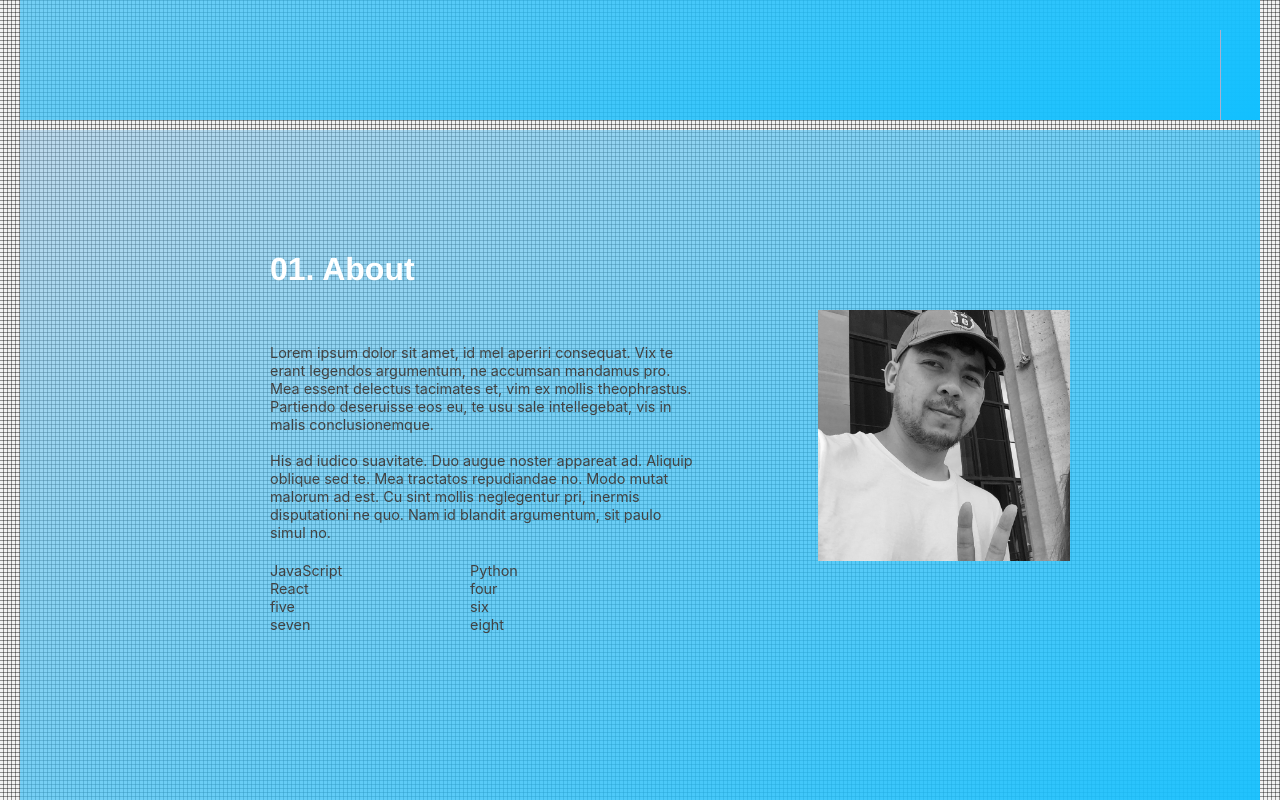
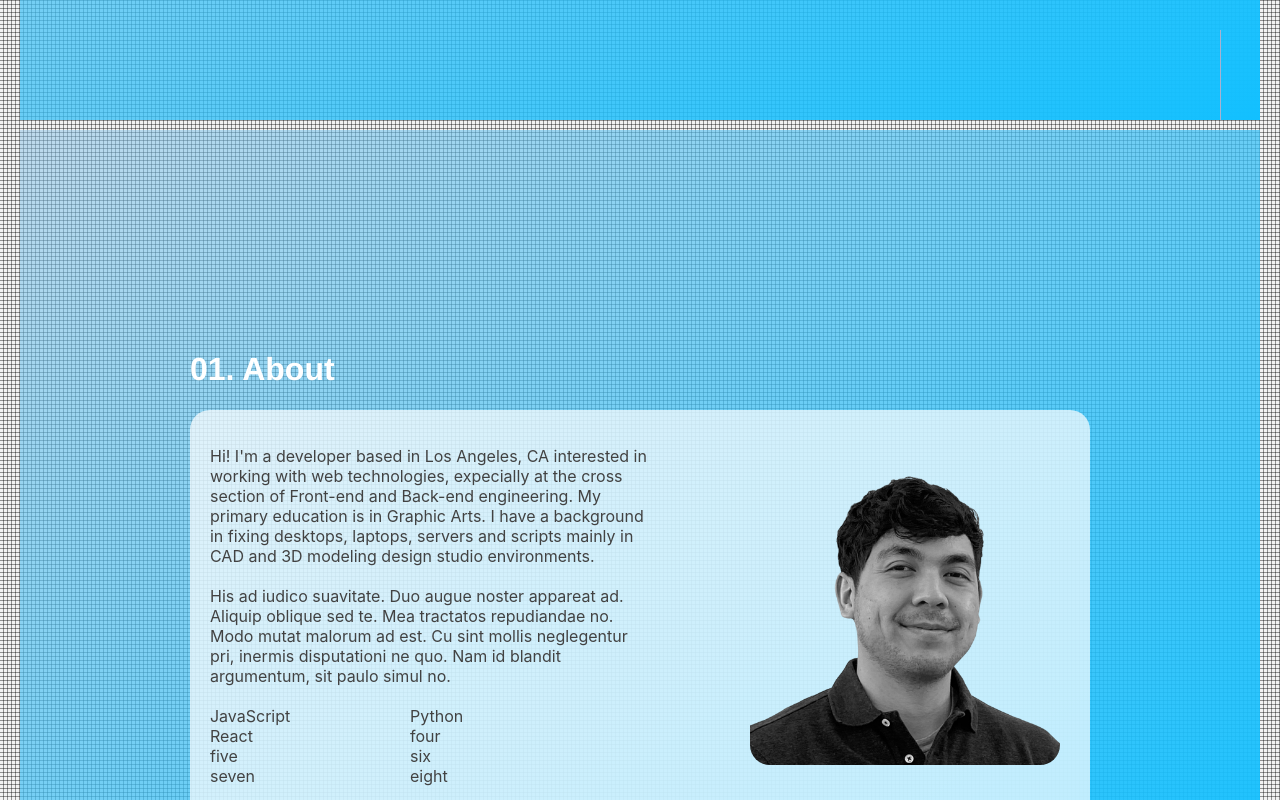
Before and after one commit to FlintSable/Portfolio-NextJS, a Next.js app: page / in a window 1280 px wide. Shown: the part 680-1480 px from the top of the page. Built offline with nearby package versions, Linux system fonts and the light colour scheme.

Commit message:
finished about section layout

```diff
--- a/components/About.js
+++ b/components/About.js
@@ -1,22 +1,28 @@
 import React, { useEffect, useState } from "react";
 import Head from "next/head";
 import styles from "../styles/Home.module.css";
-import Image from 'next/image';
-
+import Image from "next/image";
 
 const About = () => {
-
-
-return(
-    <div className={styles["main-about"]}>
+  return (
+    <div id="section-about" className={styles["main-about"]}>
       <div className={styles["interior-about"]}>
         <h1 className={styles["section-h1"]}>01. About</h1>
         <div className={styles["layout-about"]}>
           <div className={styles["textbox-about"]}>
             <p className="text-p-about">
-                    Lorem ipsum dolor sit amet, id mel aperiri consequat. Vix te erant legendos argumentum, ne accumsan mandamus pro. Mea essent delectus tacimates et, vim ex mollis theophrastus. Partiendo deseruisse eos eu, te usu sale intellegebat, vis in malis conclusionemque.
-                    <br/><br/>
-                    His ad iudico suavitate. Duo augue noster appareat ad. Aliquip oblique sed te. Mea tractatos repudiandae no. Modo mutat malorum ad est. Cu sint mollis neglegentur pri, inermis disputationi ne quo. Nam id blandit argumentum, sit paulo simul no.
+              Hi! I'm a developer based in Los Angeles, CA interested in working
+              with web technologies, expecially at the cross section of
+              Front-end and Back-end engineering. My primary education is in
+              Graphic Arts. I have a background in fixing desktops, laptops,
+              servers and scripts mainly in CAD and 3D modeling design studio
+              environments.
+              <br />
+              <br />
+              His ad iudico suavitate. Duo augue noster appareat ad. Aliquip
+              oblique sed te. Mea tractatos repudiandae no. Modo mutat malorum
+              ad est. Cu sint mollis neglegentur pri, inermis disputationi ne
+              quo. Nam id blandit argumentum, sit paulo simul no.
             </p>
             <ul className={styles["ul-about"]}>
               <li>JavaScript</li>
@@ -30,14 +36,16 @@ return(
             </ul>
           </div>
           <div className={styles["img-about"]}>
-                    <img src="/nic.jpg" width='100%'></img>
+            <img
+              className={styles["custom-img"]}
+              src="/nic.png"
+              width="100%"
+            ></img>
           </div>
         </div>
       </div>
     </div>
-
-
   );
-}
+};
 
 export default About;
--- a/components/Header.js
+++ b/components/Header.js
@@ -1,36 +1,33 @@
-import React, { useEffect, useState } from "react"
-import Link from "next/link"
-import Image from "next/image"
-import { useRouter } from 'next/router'
-import styles from '../styles/Home.module.css'
+import React, { useEffect, useState } from "react";
+import Link from "next/link";
+import Image from "next/image";
+import { useRouter } from "next/router";
+import styles from "../styles/Home.module.css";
 
-
-
-
-
-export default function Header(){
+export default function Header() {
   const [mounted, setMounted] = useState(false);
 
   useEffect(() => {
     setMounted(true);
   }, []);
-    return(
+  return (
     <>
-            <header id='nav' className={styles.header}>
-                <div className={styles.logo}>
-                </div>
+      <header id="nav" className={styles.header}>
+        <div className={styles.logo}></div>
         <nav className={styles["main-nav"]}>
           <ul className={styles.ul}>
-                        <li className={styles.li}>01.About</li>
-                        <li className={styles.li}>02.Experince</li>
-                        <li className={styles.li}>03.Projects</li>
-                        <li className={styles.li}>04.Resume</li>
-
-
+            <li className={styles.li}>
+              <Link href="#section-about">About</Link>
+            </li>
+            <li className={styles.li}>
+              <Link href="#section-experince">Experience</Link>
+              {/* <a href="#section-experince">Experince</a> */}
+            </li>
+            <li className={styles.li}>Projects</li>
+            <li className={styles.li}>Resume</li>
           </ul>
         </nav>
       </header>
     </>
-
   );
 }
--- a/styles/Home.module.css
+++ b/styles/Home.module.css
@@ -4,8 +4,7 @@ were saying that this grid formatting applies to devices from 500px to 699px
 These media queries are only related to the grid layout
 */
 
-
-@media (width >= 300px){
+@media (width >= 300px) {
   /* .wrapper {
     grid-template-columns: auto auto;
     grid-template:
@@ -23,7 +22,6 @@ These media queries are only related to the grid layout
       "projects projects projects" 100vh
       "footer footer footer" 10px / 1fr 4fr 1fr;
   }
-
 }
 
 /* applies only if width is >=700px */
@@ -48,11 +46,25 @@ These media queries are only related to the grid layout
   gap: 10px;
   margin: 0px auto;
   padding: 0px 20px;
-  background:
-              linear-gradient(-90deg,rgba(0, 0, 0, 0.4) 1px, transparent 1px) 0% 0% / 4px 4px,
+  background: linear-gradient(-90deg, rgba(0, 0, 0, 0.4) 1px, transparent 1px)
+      0% 0% / 4px 4px,
     linear-gradient(rgba(0, 0, 0, 0.4) 1px, transparent 1px) 0% 0% / 4px 4px,
-              linear-gradient(transparent 3px,rgb(242, 242, 242) 3px, rgb(242, 242, 242) 78px, transparent 78px) 0% 0% / 80px 80px,
-              linear-gradient(-90deg, transparent 3px,rgb(242, 242, 242) 3px,rgb(242, 242, 242) 78px, transparent 78px) 0% 0% / 80px 80px,rgb(242, 242, 242);
+    linear-gradient(
+        transparent 3px,
+        rgb(242, 242, 242) 3px,
+        rgb(242, 242, 242) 78px,
+        transparent 78px
+      )
+      0% 0% / 80px 80px,
+    linear-gradient(
+        -90deg,
+        transparent 3px,
+        rgb(242, 242, 242) 3px,
+        rgb(242, 242, 242) 78px,
+        transparent 78px
+      )
+      0% 0% / 80px 80px,
+    rgb(242, 242, 242);
 }
 
 .header {
@@ -62,7 +74,7 @@ These media queries are only related to the grid layout
 
   width: calc(100% - 40px);
   height: 50px;
-  margin: 0 20px 0 20px;
+  /* margin: 0 20px 0 20px; */
   padding: 10px;
   transition: top 0.3s;
 
@@ -71,7 +83,6 @@ These media queries are only related to the grid layout
   justify-content: space-between;
 }
 
-
 @media (min-width: 700px) {
   .header {
     justify-content: space-between;
@@ -79,7 +90,7 @@ These media queries are only related to the grid layout
   }
 }
 
-.logo{
+.logo {
   display: flex;
   flex-direction: row;
   /* -webkit-box-pack: start; */
@@ -87,10 +98,9 @@ These media queries are only related to the grid layout
   height: 30px;
   width: 30px;
   background-color: rgba(18, 255, 247, 0.5);
-
 }
 
-.main-nav{
+.main-nav {
   display: flex;
   margin-top: 2px;
   width: 500px;
@@ -99,7 +109,6 @@ These media queries are only related to the grid layout
   flex-direction: row;
   -webkit-box-pack: end;
   justify-content: flex-end;
-
 }
 
 .ul {
@@ -109,11 +118,9 @@ These media queries are only related to the grid layout
   padding-left: 0px;
   font-size: 13px;
   margin: auto 0px;
-
 }
 
-.li:first-child{
-
+.li:first-child {
   padding-left: 0px;
 }
 
@@ -123,20 +130,30 @@ These media queries are only related to the grid layout
   padding-left: 20px;
 }
 
+.li::before {
+  counter-increment: item 1;
+  content: "0" counter(item) ".";
+}
+
+.a {
+  display: list-item;
+  list-style-type: none;
+  text-decoration: none;
+}
+
 .main-landing {
-
   grid-area: landing / landing / landing / landing;
   margin: 0px;
   /* background: linear-gradient(to right bottom, rgba(18, 255, 247, 0.5), rgb(179, 255, 171)); */
   /* background: linear-gradient(to right bottom, rgba(213, 213, 213, 0.5), rgb(40, 128, 205)); */
-  background: linear-gradient(to right bottom, rgba(140, 194, 230, 0.5), rgb(18, 192, 255));
+  background: linear-gradient(
+    to right bottom,
+    rgba(140, 194, 230, 0.5),
+    rgb(18, 192, 255)
+  );
 
   text-rendering: optimizelegibility;
-
-
-
 }
-
 
 .hero-text-box {
   position: absolute;
@@ -148,9 +165,9 @@ These media queries are only related to the grid layout
   white-space: nowrap;
 }
 
-
 .hero-text {
-  animation: 1200ms cubic-bezier(0.4, 0, 0.2, 1) 1000ms infinite alternate none running layerize;
+  animation: 1200ms cubic-bezier(0.4, 0, 0.2, 1) 1000ms infinite alternate none
+    running layerize;
   text-transform: uppercase;
   opacity: 0;
   margin: 0px;
@@ -165,24 +182,20 @@ These media queries are only related to the grid layout
   text-align: center;
 }
 
-
-@media (width <= 800px){
-  .hero-text::after{
+@media (width <= 800px) {
+  .hero-text::after {
     font-size: 5em;
   }
-  .hero-text-2::after{
-    font-size: 5em;
-  }
-
-}
-
-@media (width <= 499px){
-  .hero-text::after{
+  .hero-text-2::after {
     font-size: 5em;
   }
 }
 
-
+@media (width <= 499px) {
+  .hero-text::after {
+    font-size: 5em;
+  }
+}
 
 /* .hero-text-2 {
   position: absolute;
@@ -203,52 +216,61 @@ These media queries are only related to the grid layout
   0% {
     opacity: 0;
     transform: translate(0, 0);
-    text-shadow: 0 0 transparent, 0em 0em rgba(255, 255, 255, 0.4), 0em 0em rgba(255, 255, 255, 0.3), 0em 0em rgba(255, 221, 27, 0.2), 0em 0em rgba(255, 221, 27, 0.1);
+    text-shadow: 0 0 transparent, 0em 0em rgba(255, 255, 255, 0.4),
+      0em 0em rgba(255, 255, 255, 0.3), 0em 0em rgba(255, 221, 27, 0.2),
+      0em 0em rgba(255, 221, 27, 0.1);
     /* content: "Nicholas"; */
-
   }
-
 
   100% {
     opacity: 1;
     transform: translate(-0.066666em, -0.066666em);
-    text-shadow: 0 0 transparent, 0.033333em 0.033333em rgba(255, 255, 255, 0.4), 0.066666em 0.066666em rgba(255, 255, 255, 0.3), 0.099999em 0.099999em rgba(255, 221, 27, 0.2), 0.133332em 0.133332em rgba(255, 221, 27, 0.1);
+    text-shadow: 0 0 transparent, 0.033333em 0.033333em rgba(255, 255, 255, 0.4),
+      0.066666em 0.066666em rgba(255, 255, 255, 0.3),
+      0.099999em 0.099999em rgba(255, 221, 27, 0.2),
+      0.133332em 0.133332em rgba(255, 221, 27, 0.1);
     /* content: "Noochla"; */
   }
-
 }
 
-
 .main-about {
-
   grid-area: about / about / about / about;
   margin: 0px;
-  padding: 100px 0px;
-  background: linear-gradient(to right bottom, rgba(140, 194, 230, 0.5), rgb(18, 192, 255));
+  padding: 200px 0px;
+  background: linear-gradient(
+    to right bottom,
+    rgba(140, 194, 230, 0.5),
+    rgb(18, 192, 255)
+  );
   text-rendering: optimizelegibility;
-
 }
 
 .interior-about {
-  margin: 0px 150px;
-  padding: 0px 100px;
+  margin: 0px auto;
+  /* padding: 0px 100px; */
+  max-width: 900px;
 }
 
 .textbox-about {
-  font-size: 0.9em;
-    width: 60%;
+  /* font-size: 0.9em; */
+  font-size: var(--fs-400);
+  /* width: 60%; */
   max-width: 480px;
   color: rgb(66, 66, 66);
-    padding: 20px 20px 20px 0px;
+  /* background-color: hsla(0, 100%, 100%, 0.5); */
+  padding: 20px 20px 20px 20px;
   line-height: 1.25;
-    font-family: Calibre, "San Francisco", "SF Pro Text", -apple-system, system-ui, BlinkMacSystemFont, Roboto, "Helvetica Neue", "Segoe UI", Arial, sans-serif;
+  font-family: Calibre, "San Francisco", "SF Pro Text", -apple-system, system-ui,
+    BlinkMacSystemFont, Roboto, "Helvetica Neue", "Segoe UI", Arial, sans-serif;
 }
 
 .layout-about {
-  display: flex;
-  justify-content: space-between;
-  -webkit-box-pack: justify;
-  align-items: flex-start;
+  display: grid;
+  grid-template-columns: 3fr 2fr;
+  gap: 50px;
+  max-width: 900px;
+  background-color: hsla(0, 100%, 100%, 0.7);
+  border-radius: 20px;
 }
 
 .text-p-about {
@@ -269,9 +291,18 @@ These media queries are only related to the grid layout
 }
 
 .img-about {
-  width: 34%;
+  /* width: 34%; */
+  position: relative;
+  max-width: 320px;
+  padding-right: 10px;
   margin-right: -60px;
   filter: grayscale(100%);
+}
+
+.custom-img {
+  padding-top: 45px;
+  /* padding-right: 10px; */
+  border-radius: 20px;
 }
 
 .footer {
--- a/styles/globals.css
+++ b/styles/globals.css
@@ -1,23 +1,52 @@
 :root {
-    --fs-xl: clamp(2em, 4vw + 1em, 20em);
-  }
+  --fs-xl: clamp(2em, 4vw + 1em, 20em);
+  --fs-600: 1.5rem;
+  --fs-500: 1.25rem;
+  --fs-400: 1rem;
+}
 
+* {
+  box-sizing: border-box;
+}
 
+body {
+  margin: 0;
+}
 
-/* @media (width >= 500px){
-    :root{
-      --fs-xl: clamp(2em, 4vw + 1em, 20em);
-    }
-} */
+html {
+  scroll-behavior: smooth;
+}
 
-/* @media (width >= 700px){
-    :root{
-      --fs-xl: 10em;
-    }
-} */
+::-webkit-scrollbar {
+  width: 0.5em;
+}
+::webkit-scrollbar-track {
+  border-radius: 100vw;
+  margin-block: 1em;
+}
 
-* {box-sizing: border-box;}
-
-body {margin: 0;}
-
-html {scroll-behavior: smooth;}
+::-webkit-scrollbar-thumb {
+  height: 8px;
+  background: hsl(215, 100%, 50%);
+  border-radius: 100vw;
+  background: rgb(18, 192, 255);
+  background: -moz-linear-gradient(
+    180deg,
+    rgba(18, 192, 255, 1) 0%,
+    rgba(18, 192, 255, 1) 28%,
+    rgba(18, 192, 255, 0.5172443977591037) 100%
+  );
+  background: -webkit-linear-gradient(
+    180deg,
+    rgba(18, 192, 255, 1) 0%,
+    rgba(18, 192, 255, 1) 28%,
+    rgba(18, 192, 255, 0.5172443977591037) 100%
+  );
+  background: linear-gradient(
+    180deg,
+    rgba(18, 192, 255, 1) 0%,
+    rgba(18, 192, 255, 1) 28%,
+    rgba(18, 192, 255, 0.5172443977591037) 100%
+  );
+  filter: progid:DXImageTransform.Microsoft.gradient(startColorstr="#12c0ff",endColorstr="#12c0ff",GradientType=1);
+}
```
Also changed, not shown: public/nic.jpg (deleted), public/nic.png (added). Lines whose indentation alone changed are shown as unchanged.
